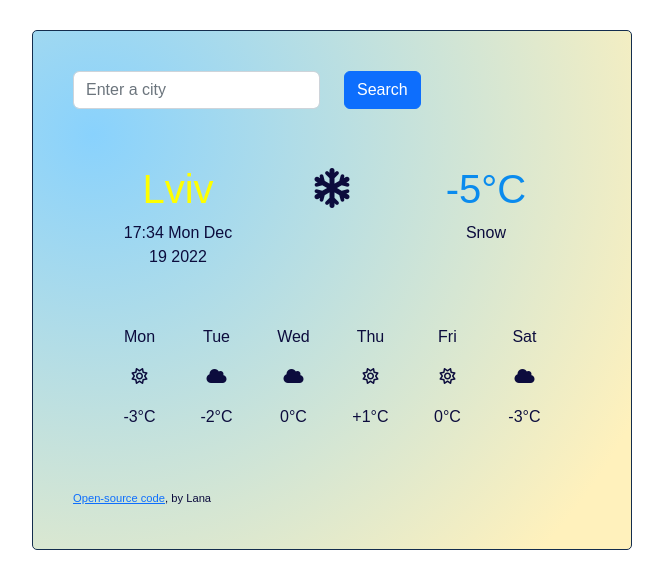
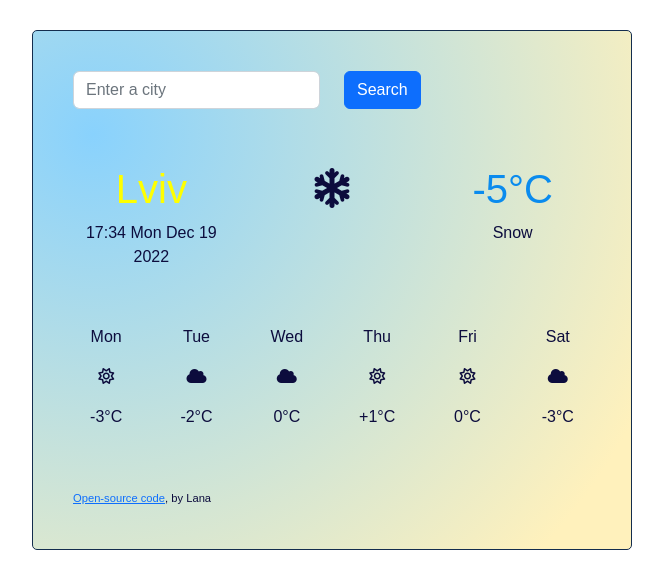
Before and after one commit to Lana-log/weather-app, a plain HTML site: page index.html in a window 1280 px wide. Shown: the whole page, without its empty margins (308-971 px from the left). Drawn offline with nearby package versions, Linux system fonts and the light colour scheme.

Commit message:
changed margin

```diff
--- a/src/styles.css
+++ b/src/styles.css
@@ -21,12 +21,12 @@ body {
 }
 
 .today-weather {
-    margin: 40px;
+    margin-top: 40px;
     text-align: center;
 }
 
 .week-weather {
-    margin: 40px;
+    margin: 40px 0;
     text-align: center;
 }
 
```
